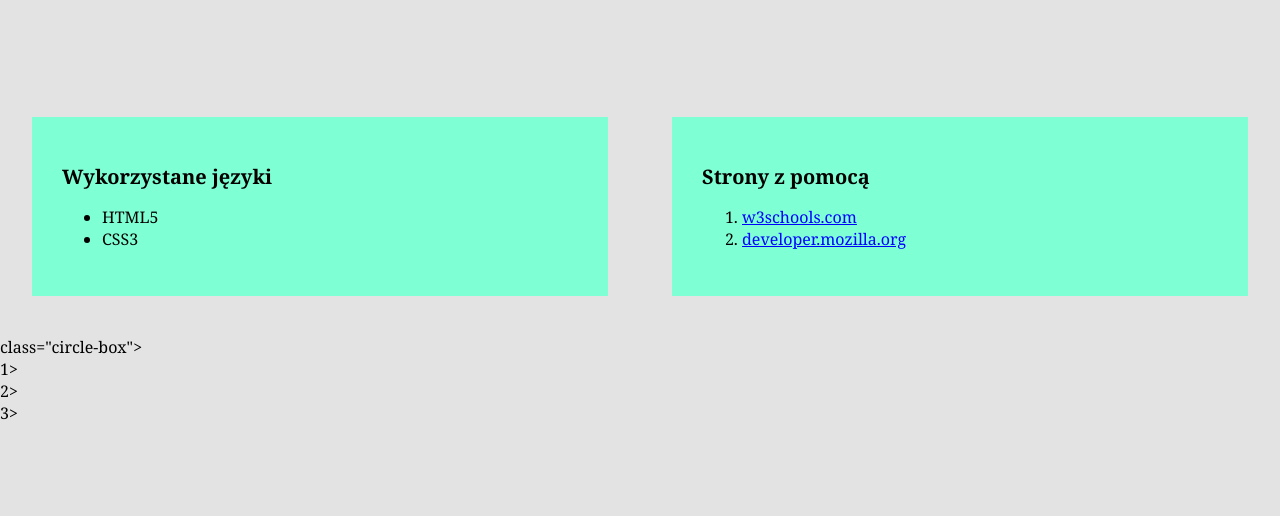
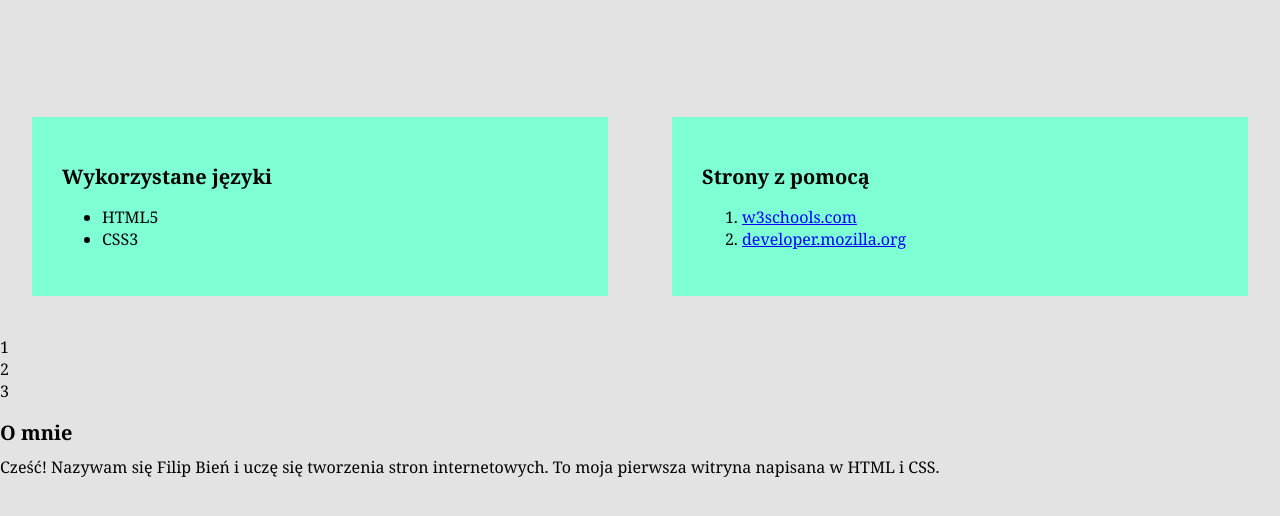
Before and after one commit to Filip27011/strona, a plain HTML site: page index.html in a window 1280 px wide. Shown: the part 132-648 px from the top of the page. Drawn offline with Linux system fonts and the light colour scheme.

Commit message:
Update index.html

```diff
--- a/index.html
+++ b/index.html
@@ -28,15 +28,18 @@
         <li><a href="https://developer.mozilla.org/en-US/docs/Web/CSS" target="_blank">developer.mozilla.org</a></li>
       </ol>
     </div>
-
-  </div>class="circle-box">
-  <div><p>1></p></div>
-  <div><p>2></p></div>
-  <div><p>3></p></div>
-
   </div>
 
-</div>
+  <div class="circle-box">
+    <div><p>1</p></div>
+    <div><p>2</p></div>
+    <div><p>3</p></div>
+  </div>
+
+  <section class="about">
+    <h2>O mnie</h2>
+    <p>Cześć! Nazywam się Filip Bień i uczę się tworzenia stron internetowych. To moja pierwsza witryna napisana w HTML i CSS.</p>
+  </section>
 
 </body>
 </html>
```
